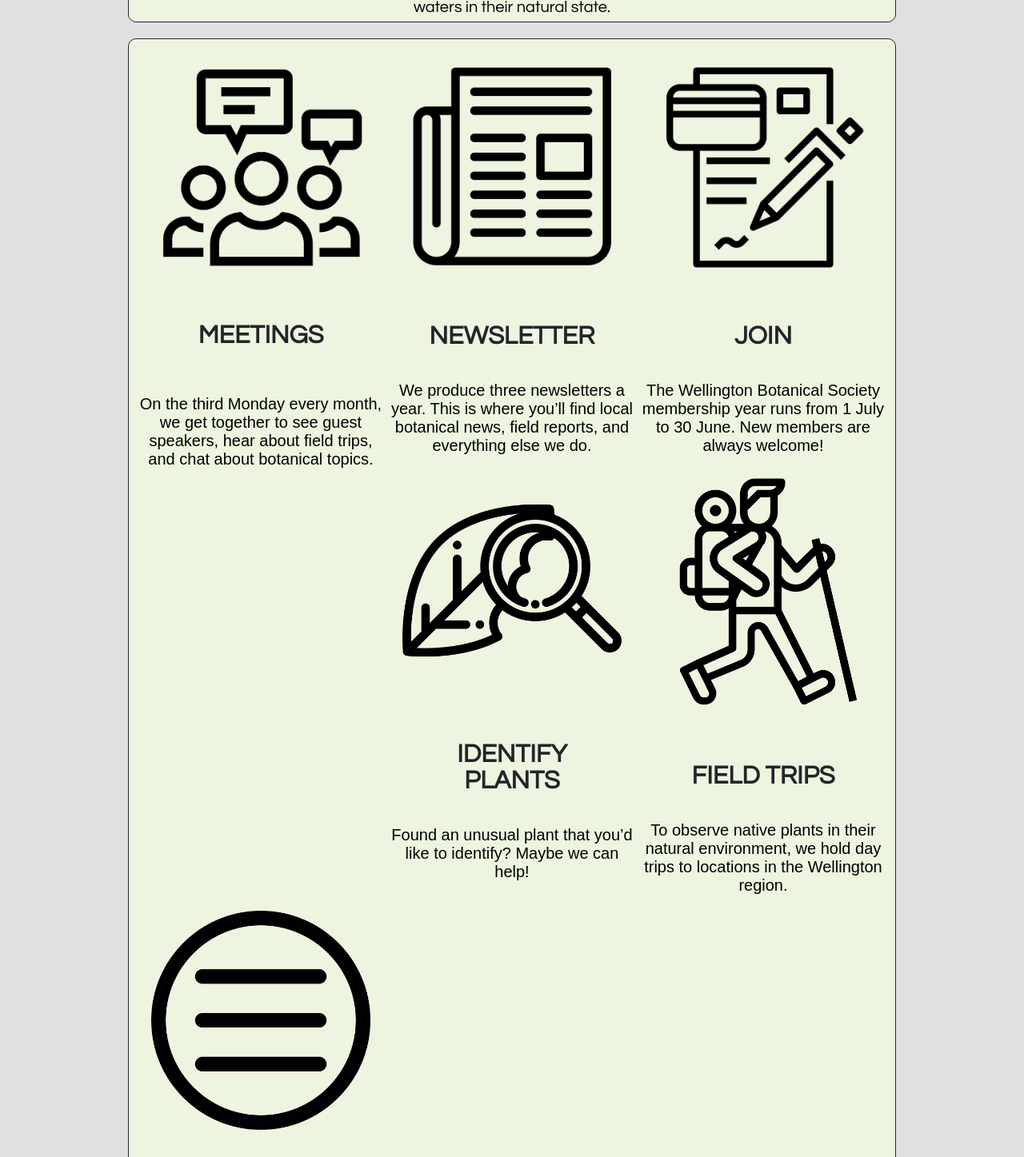
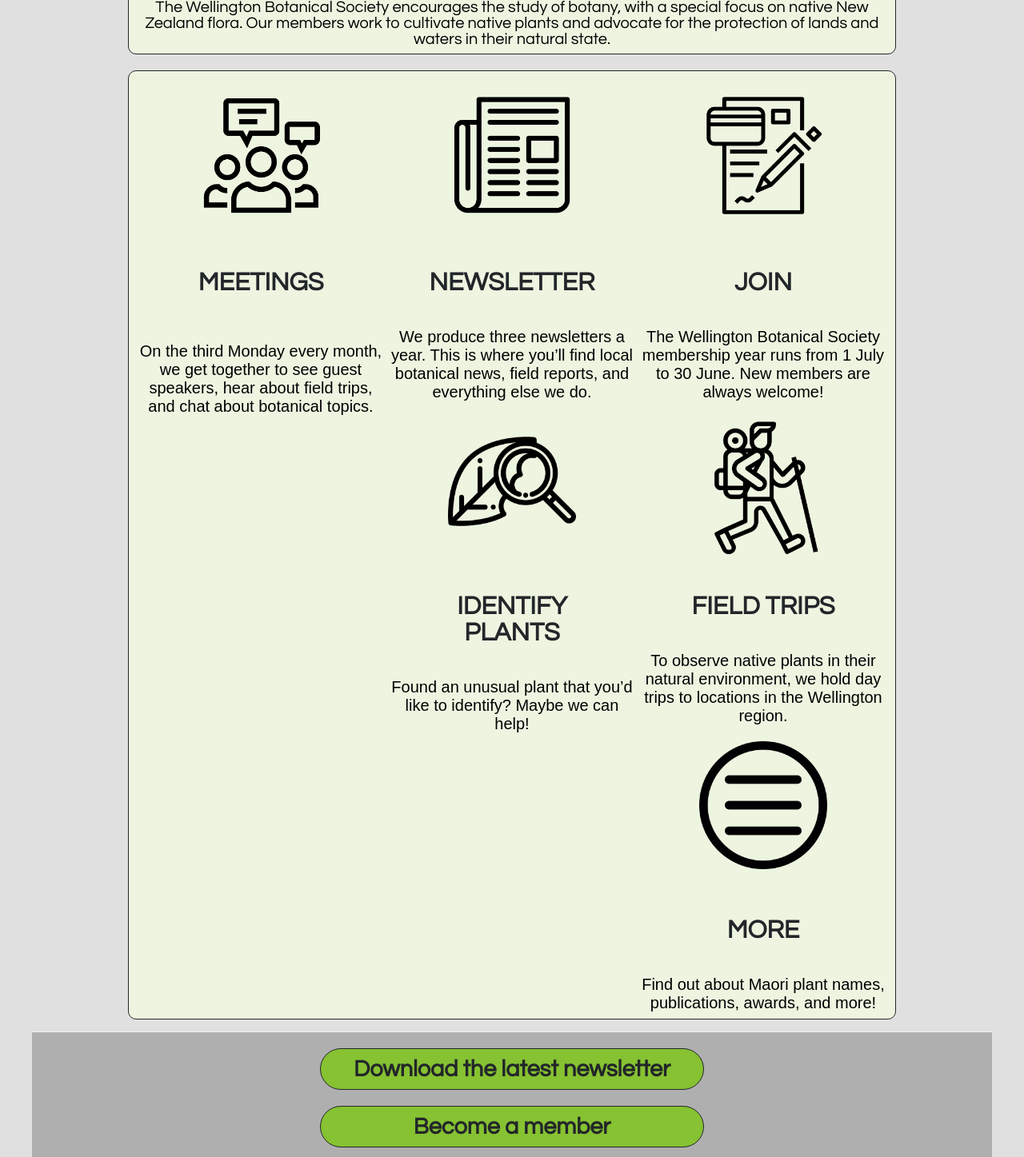
Before and after one commit to JonnySaito/wgtnBotSoc, a plain HTML site: page index.html in a window 1280 px wide. Shown: the part 650-2097 px from the top of the page at 80% size. Drawn offline with Linux system fonts and the light colour scheme.

Commit message:
Working away on splash page

```diff
--- a/newIndex.html
+++ b/index.html
@@ -1,7 +1,7 @@
 <!DOCTYPE html>
 <html>
 <head>
-	<title>NEW INDEX</title>
+	<title>Wellington Botanical Society</title>
 	<meta charset="utf-8">
 	<meta name="viewport" content="width=device-width, initial-scale=1.0">
 
@@ -53,19 +53,19 @@
 
 		</div>
 
-		<div class="row textBox" id="introBox">
+		<div class="row textBox bigTextBox" id="introBox">
 			<p id="introText">
 				The Wellington Botanical Society encourages the study of botany, with a special focus on native New Zealand flora. Our members work to cultivate native plants and advocate for the protection of lands and waters in their natural state.
 			</p>
 
 		</div>
 
-		<div class="row textBox" id="middleSection">
+		<div class="row textBox bigTextBox" id="middleSection">
 
 			<div id="meetingSection" class="col col12 colM6 colL4">
 				<a href="wbsMeetings.html" id="meetingLink">
 					<div class="midIcons">
-						<img src="images/navIcons/meetingIcon.png" id="meetingIcon">
+						<img src="images/navIcons/meetingIcon.png" id="meetingIcon" alt="meeting icon">
 					</div>
 					<h1 id="meetingTitle">Meetings</h1>
 				</a>
@@ -74,23 +74,22 @@
 			</div>
 
 					<!-- OTHER SECTIONS HIDE FOR MOBILE -->
-			<div id="otherSections">
+			<!-- <div id="otherSections">  -->
 
 				<div id="newsletterSection" class="col col12 colM6 colL4">
-					<a href="wbsNewsletters.html" id="newsletterSection">
+					<a href="wbsNewsletters.html" id="newsletterLink">
 						<div class="midIcons">
-							<img src="images/navIcons/newsletterIcon.png" id="newsletterIcon">
+							<img src="images/navIcons/newsletterIcon.png" id="newsletterIcon" alt="newsletter icon">
 						</div>
 						<h1 id="newsletterTitle">Newsletter</h1>
 					</a>
 					<p>We produce three newsletters a year. This is where you’ll find local botanical news, field reports, and everything else we do.</p>
 				</div>
 
-
 				<div id="membershipSection" class="col col12 colM6 colL4">
-					<a href="wbsMembership.html" id="joinSection">
+					<a href="wbsMembership.html" id="joinLink">
 						<div class="midIcons">
-							<img src="images/navIcons/membershipIcon.png" id="membershipIcon">
+							<img src="images/navIcons/membershipIcon.png" id="membershipIcon" alt="signup icon">
 						</div>
 						<h1 id="joinTitle">Join</h1>
 					</a>
@@ -99,9 +98,9 @@
 
 
 				<div id="idPlantsSection" class="col col12 colM6 colL4">
-					<a href="wbsIdPlants.html" id="idPlantsSection">
+					<a href="wbsIdPlants.html" id="idPlantsLink">
 						<div class="midIcons">
-							<img src="images/navIcons/idPlantIcon.png" id="idPlantIcon">
+							<img src="images/navIcons/idPlantIcon.png" id="idPlantIcon" alt="identify plant icon">
 						</div>
 					<h1 id="idPlantsTitle">Identify Plants</h1>
 					</a>
@@ -109,26 +108,26 @@
 				</div>
 
 				<div id="fieldTripSection" class="col col12 colM6 colL4">
-					<a href="fieldTrips.html" id="fieldTripSection">
+					<a href="fieldTrips.html" id="fieldTripLink">
 						<div class="midIcons">
-							<img src="images/navIcons/fieldTripIcon.png" id="fieldTripIcon">
+							<img src="images/navIcons/fieldTripIcon.png" id="fieldTripIcon" alt="field trip icon">
 						</div>
-						<h1 id="meetingTitle">Field Trips</h1>
+						<h1 id="fieldTripTitle">Field Trips</h1>
 					</a>
 					<p>To observe native plants in their natural environment, we hold day trips to locations in the Wellington region.</p>
 				</div>
 
 				<div id="moreSection" class="col col12 colM6 colL4">
-					<a href="more.html" id="moreSection">
+					<a href="more.html" id="moreLink">
 						<div class="midIcons">
-							<img src="images/navIcons/moreIcon.png" id="moreIcon">
+							<img src="images/navIcons/moreIcon.png" id="moreIcon" alt="more information icon">
 						</div>
-						<h1 id="meetingTitle">More</h1>
+						<h1 id="moreTitle">More</h1>
 					</a>
 					<p>Find out about Maori plant names, publications, awards, and more!</p>
 				</div>
 
-			</div>
+			<!-- </div> -->
 
 		</div>
 
@@ -136,22 +135,24 @@
 
 
 		<footer class="row footerContainer">
-			<a href="http://www.wellingtonbotsoc.org.nz/newsletters/WBS-news-1812.pdf" target="_blank">
-				<div class="textBox" id="downloadNews">
+
+			<div class="textBox smallTextBox" id="downloadNews">
+				<a href="http://www.wellingtonbotsoc.org.nz/newsletters/WBS-news-1812.pdf" target="_blank">
 					<h2 id="dlNews">Download the latest newsletter</h2>
-				</div>
-			</a>
+				</a>
+			</div>
 
-			<a href="wbsMembership.html">
-				<div class="textBox" id="memberJoin">
-					<h2>Become a member</h2>
-				</div>
-			</a>
+			<div class="textBox smallTextBox" id="memberJoin">
+				<a href="wbsMembership.html">
+					<h2 id="memberCall">Become a member</h2>
+				</a>
+			</div>
+
 
 			<br>
 			<div id="facebookLink">
 				<a href="https://www.facebook.com/groups/322939557873243/">
-					<img src="images/facebookLogo.png" id="facebookLogo">
+					<img src="images/facebookLogo.png" id="facebookLogo" alt="facebook logo">
 				</a>
 			</div>
 
--- a/scss/style.scss
+++ b/scss/style.scss
@@ -78,13 +78,12 @@ img{
 }
 
 #newsImage{
-	height: 300px;
+	min-height: 274px;
 	width: 100%;
 	background-image: url("../images/ladyReading.jpg");
 	background-size: cover;
 	background-repeat: no-repeat;
 	background-position: center;
-	text-align: center;
 }
 
 #headings{
@@ -111,13 +110,23 @@ h1, h2, h3{
 
 .textBox{
 	display: block;
-	background-color: $white;
-	width: 80%;
 	border: 1px solid $black;
-	border-radius: 10px;
 	margin: 0 auto;
 	margin-top: 20px;
+}
+
+.bigTextBox{
+	width: 80%;
+	background-color: $white;
+	border-radius: 10px;
 	padding: 8px;
+}
+
+.smallTextBox{
+	width: 40%;
+	background-color: $secondaryColour;
+	border-radius: 30px;
+	padding: 10px;
 }
 
 #introBox{
@@ -136,6 +145,8 @@ h1, h2, h3{
 		text-transform: uppercase;
 	}
 	.midIcons{
+	height: 200px;
+	width: 200px;
 	margin: 0 auto;
 	padding: 20px;
 	}
@@ -151,6 +162,7 @@ h1, h2, h3{
 	border-top: 1px solid $white;
 	clear: both;
 	margin: 0 auto;
+	background-color: #afafaf;
 	a{
 		text-decoration: none;
 		color: $black;
@@ -158,29 +170,34 @@ h1, h2, h3{
 }
 
 
+
 #facebookLink{
 	display: block;
 	margin: 0 auto;
-	width: 20%;
+	width: 10%;
 }
 
 
-@media only screen and (max-width: $mdWidth){
-	#otherSections{
-		display: none;
-	}
-	.midIcons{
-		width: 65%;
-	}
-}
+// @media only screen and (max-width: $mdWidth){
+// 	#otherSections{
+// 		display: none;
+// 	}
+// 	.midIcons{
+// 		width: 65%;
+// 	}
+// }
 
 @media only screen and (min-width: $mdWidth){
 	.headerContainer{
 		display: flex;
 		#logo{
-			padding: 5%x;
+			padding: 5%;
 			width: 10%;
-			background-color: white;
+			background-color: $white;
+			img{
+				display: block !important;
+			}
+			// NOT DISPLAYING LOGO AFTER 600 BREAK
 		}
 		#hamburger{
 			display: none;
@@ -213,6 +230,10 @@ h1, h2, h3{
 	p{
 		font-size: 1.25em;
 	}
+	#memberJoin, #downloadNews{
+	font-size: 1.2em;
+	}
+
 }
 
 
--- a/wbsNewsletters.html
+++ b/wbsNewsletters.html
@@ -1,7 +1,7 @@
 <!DOCTYPE html>
-<html>
+<html lang="en">
 <head>
-	<title>NEW INDEX</title>
+	<title>WBS Newsletters</title>
 	<meta charset="utf-8">
 	<meta name="viewport" content="width=device-width, initial-scale=1.0">
 
@@ -46,5 +46,45 @@
 
 
 
+
+
+
+
+
+
+
+
+
+
+
+
+
+
+		<footer class="row footerContainer">
+			<a href="http://www.wellingtonbotsoc.org.nz/newsletters/WBS-news-1812.pdf" target="_blank">
+				<div class="textBox smallTextBox" id="downloadNews">
+					<h2 id="dlNews">Download the latest newsletter</h2>
+				</div>
+			</a>
+
+			<a href="wbsMembership.html">
+				<div class="textBox smallTextBox" id="memberJoin">
+					<h2>Become a member</h2>
+				</div>
+			</a>
+
+			<br>
+			<div id="facebookLink">
+				<a href="https://www.facebook.com/groups/322939557873243/">
+					<img src="images/facebookLogo.png" id="facebookLogo">
+				</a>
+			</div>
+
+
+		</footer>
+
+	<script src="js/jquery.js"></script>
+	<script src="js/script.js"></script>
+
 </body>
 </html>
```
Also changed, not shown: css/style.css, 1 other file.
